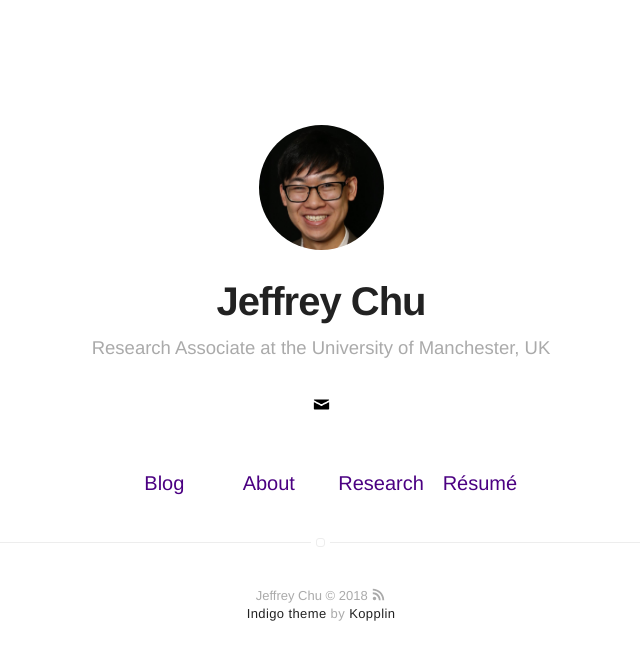
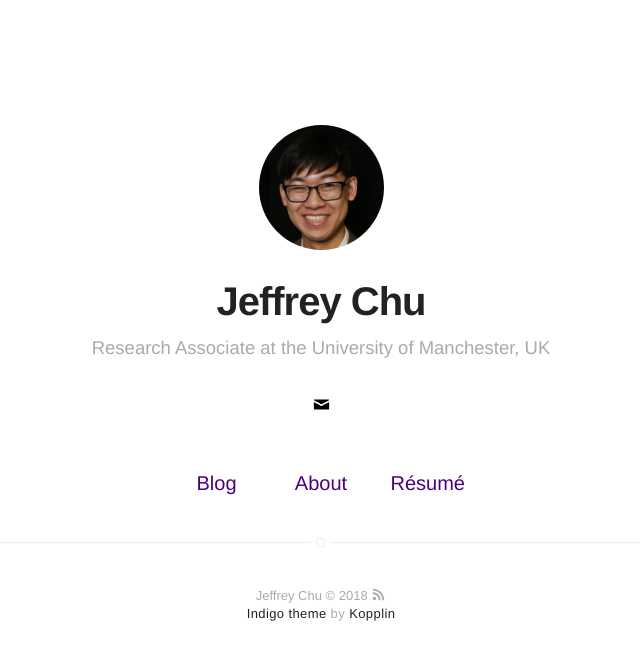
Before and after one commit to jeffrey-jchu/jeffrey-jchu.github.io, a Jekyll site: the page built from index.html, in a window 1280 px wide. Shown: the top 660 px of the page, without its empty margins (319-959 px from the left). Built offline with Jekyll 4.4.1, drawn with Linux system fonts in a browser that asks for light colours.

Commit message:
update nav bar

```diff
--- a/_includes/nav.html
+++ b/_includes/nav.html
@@ -30,7 +30,7 @@
             {% endif %}
         {% endif %}
 
-		{% if site.about == true %}
+		{% if site.research == true %}
             {% if page.title != "Research" %}
                 <li class="item">
                     <a class="link" href="{{ site.url }}/research">Research</a>
```
